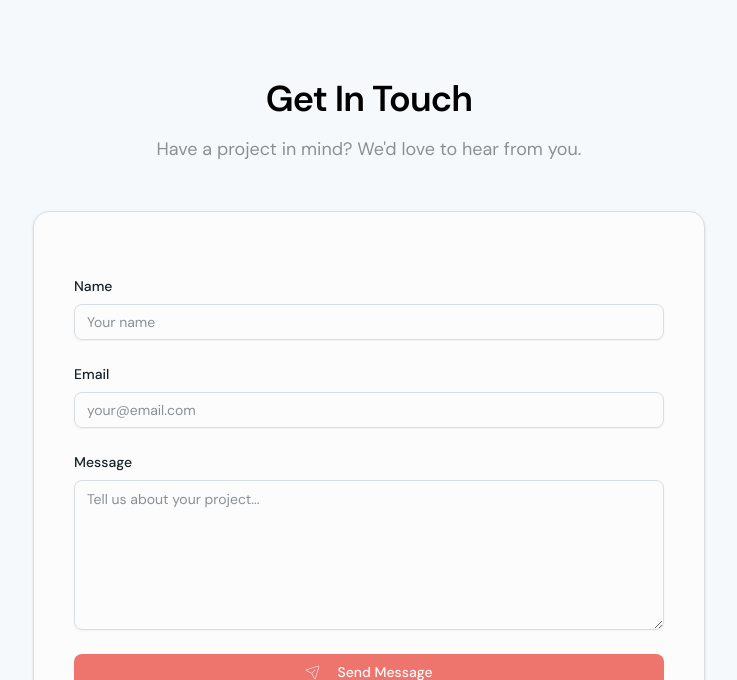
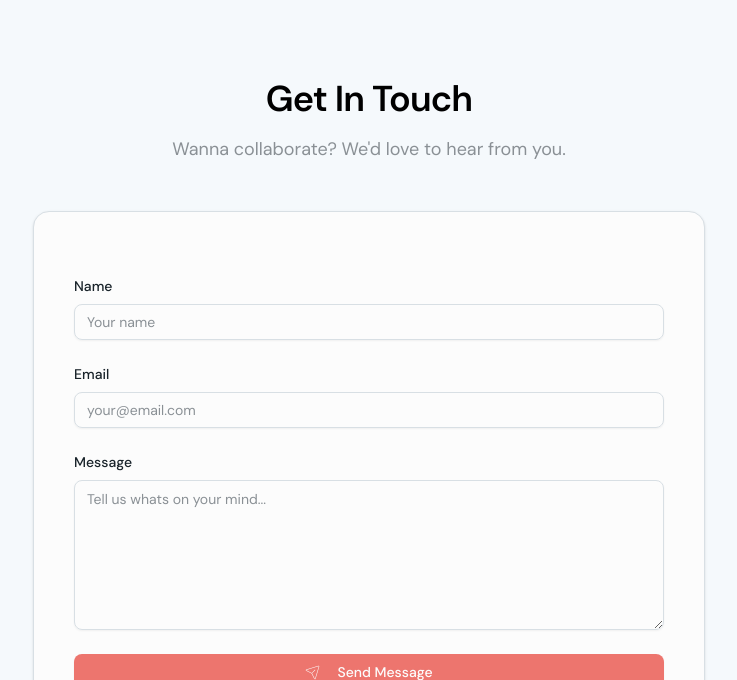
Before and after one commit to MarkMorsi/aibomi-homepage, a React (Vite) app: page / in a window 1280 px wide. Shown: the part 1120-1800 px from the top of the page, without its empty margins (271-1008 px from the left). Built offline with nearby package versions, Linux system fonts and the light colour scheme.

Commit message:
Edited Spark

```diff
--- a/src/App.tsx
+++ b/src/App.tsx
@@ -164,9 +164,7 @@ function App() {
               <h2 className="text-3xl md:text-4xl font-semibold mb-4 tracking-tight">
                 Get In Touch
               </h2>
-              <p className="text-base md:text-lg text-muted-foreground">
-                Have a project in mind? We'd love to hear from you.
-              </p>
+              <p className="text-base md:text-lg text-muted-foreground">Wanna collaborate? We'd love to hear from you.</p>
             </div>
 
             {isSubmitted ? (
@@ -224,9 +222,7 @@ function App() {
                     </div>
 
                     <div>
-                      <Label htmlFor="message" className="text-sm font-medium">
-                        Message
-                      </Label>
+                      <Label htmlFor="message" className="text-sm font-medium">Message</Label>
                       <Textarea
                         id="message"
                         value={formData.message}
@@ -234,7 +230,7 @@ function App() {
                         className={`mt-2 min-h-[150px] transition-all duration-200 ${
                           errors.message ? 'border-destructive ring-destructive' : ''
                         }`}
-                        placeholder="Tell us about your project..."
+                        placeholder="Tell us whats on your mind..."
                         maxLength={1000}
                       />
                       {errors.message && (
```
